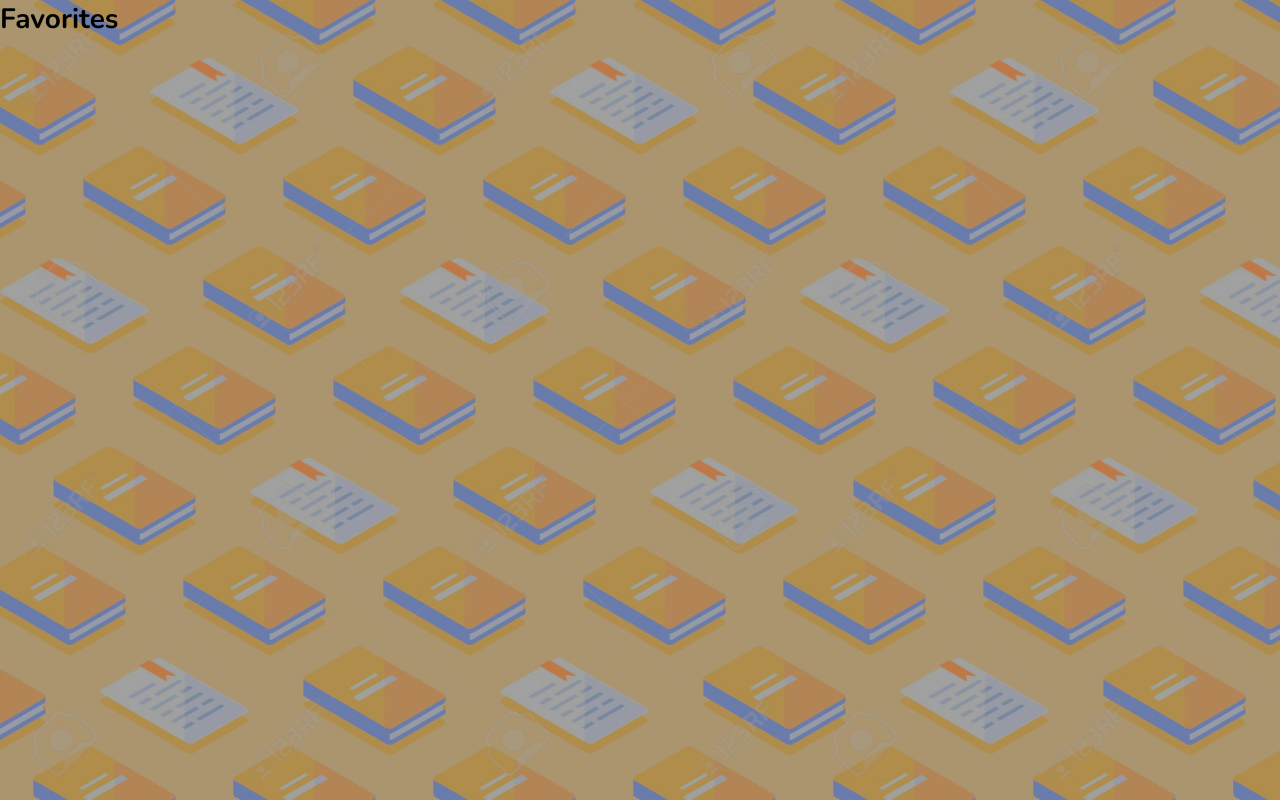
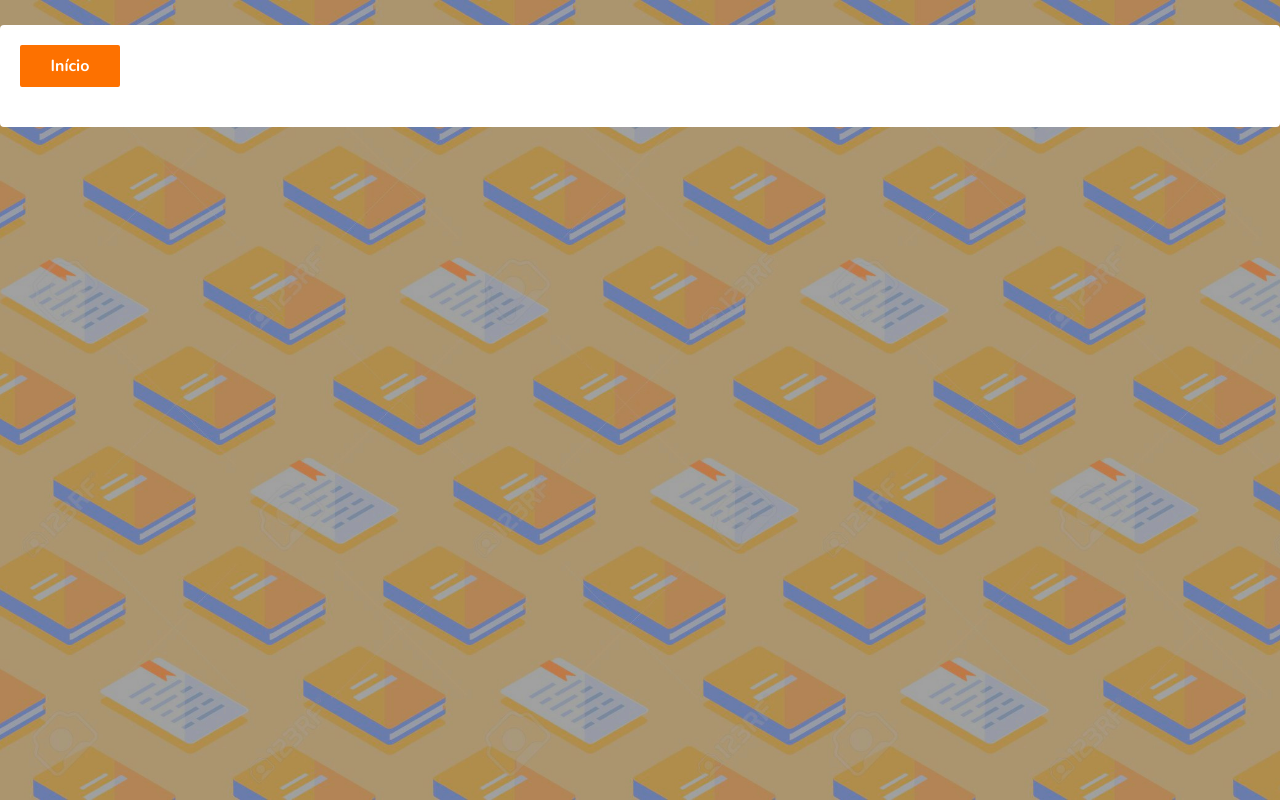
Before and after one commit to jmfantin2/react-google-books, a React (Create React App) app: page /favorites in a window 1280 px wide. Built offline with nearby package versions, Linux system fonts and the light colour scheme.

Commit message:
Favorite list feature is functional

```diff
--- a/src/pages/Favorites/index.css
+++ b/src/pages/Favorites/index.css
@@ -0,0 +1,41 @@
+.home-button {
+  border: 0;
+  border-radius: 2px;
+  max-width: 100px;
+  width: 100%;
+  height: 42px;
+  padding: 0 20px;
+  font-size: 16px;
+  font-weight: bold;
+  background: #fd7100;
+  color: #fff;
+  cursor: pointer;
+  margin-bottom: 20px;
+}
+
+.home-button:hover {
+  background: #ff4f00;
+}
+
+.books {
+  display: flex;
+  flex-direction: row;
+  margin-bottom: 4px;
+}
+
+.books button {
+  margin-right: 10px;
+  border: 0;
+  border-radius: 2px;
+  height: 20px;
+  padding: 0 10px;
+  font-size: 12px;
+  font-weight: bold;
+  background: #fd7100;
+  color: #fff;
+  cursor: pointer;
+}
+
+.books button:hover {
+  background: #ff4f00;
+}
--- a/src/pages/Favorites/index.js
+++ b/src/pages/Favorites/index.js
@@ -2,8 +2,46 @@ import React from "react";
 
 import './index.css'
 
-export default function Favorites(){
-  return(
-    <h1>Favorites</h1>
+import {Link} from "react-router-dom";
+
+function Favorites(){
+
+  const favorites = JSON.parse(localStorage.getItem('favEntries')) || [];
+  console.log('favorites: ', favorites);
+  console.log('typeof favorites: ', typeof(favorites));
+  const entries = Object.entries(favorites);
+  console.log(entries);
+
+  return (
+
+    <div className="results">
+
+      <Link to={'/'}>
+        <button className="home-button">Início</button>
+      </Link>
+      {
+        favorites ? (
+
+          entries.map(entry => {
+            let id = entry[1].id;
+            let title = entry[1].title;
+            console.log("iter: ", entry);
+
+            return(
+              <div className="books">
+                <Link to={`/bookDetails?book_id=${id}`}>
+                  <button> Detalhes</button>
+                </Link>
+                <p>{title}</p>
+              </div>
+            );
+
+          })
+
+        ) : null
+      }
+    </div>
   );
 }
+
+export default Favorites;
--- a/src/pages/Home/index.css
+++ b/src/pages/Home/index.css
@@ -13,10 +13,6 @@
   text-align: center;
 }
 
-.results > h3 {
-  text-align: center;
-}
-
 .search form {
   display: flex;
   flex-direction: column;
@@ -29,6 +25,16 @@
   height: 45px;
   padding: 0 15px;
   font-size: 16px;
+}
+
+.buttons-bar {
+  display: flex;
+  flex-direction: row;
+  flex: 2;
+}
+
+.buttons-bar > button {
+  margin-right: 20px;
 }
 
 .search button.btn {
@@ -47,3 +53,7 @@
 .search button.btn:hover {
   background: #ff4f00;
 }
+
+.results > h3 {
+  text-align: center;
+}
--- a/src/pages/Home/index.js
+++ b/src/pages/Home/index.js
@@ -1,4 +1,5 @@
 import React, { Component } from "react";
+import {Link} from "react-router-dom";
 import axios from 'axios';
 
 import './index.css'
@@ -17,7 +18,7 @@ class Home extends Component {
 
   getBooks() {
     //const apiKey = 'AIzaSyChpjdeKEGzogkWe1UOwnYgY86x6MzFDHE' :(
-    //appending it (?key=${apiKey}) to the url will break the request (e400)
+    //appending it (?key=${apiKey}) will solve e400 while creating another one
     const query = this.state.query;
     axios.request({
       method: 'get',
@@ -57,7 +58,12 @@ class Home extends Component {
               onChange={event => this.handleTextChange(event)}
               value={this.state.query}
             />
-            <button className="btn" type="submit">Pesquisar</button>
+            <div className="buttons-bar">
+              <button className="btn" type="submit">Pesquisar</button>
+              <Link to={'/favorites'}>
+                <button className="btn">Favoritos</button>
+              </Link>
+            </div>
           </form>
 
         </div>
```
Also changed, not shown: 1 other file (tests, documents, lock files or other folders).
